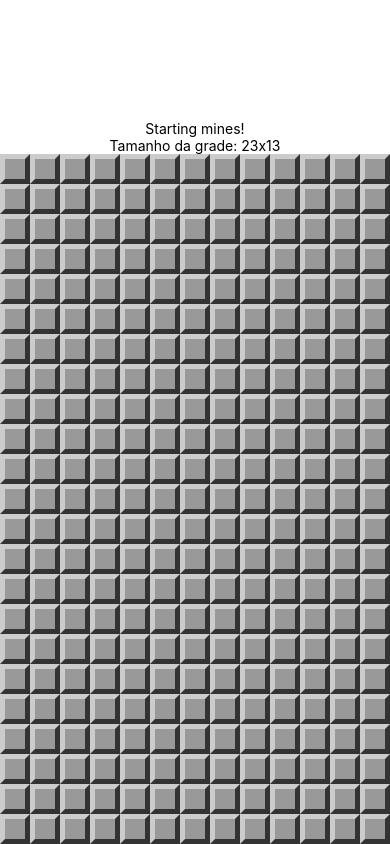
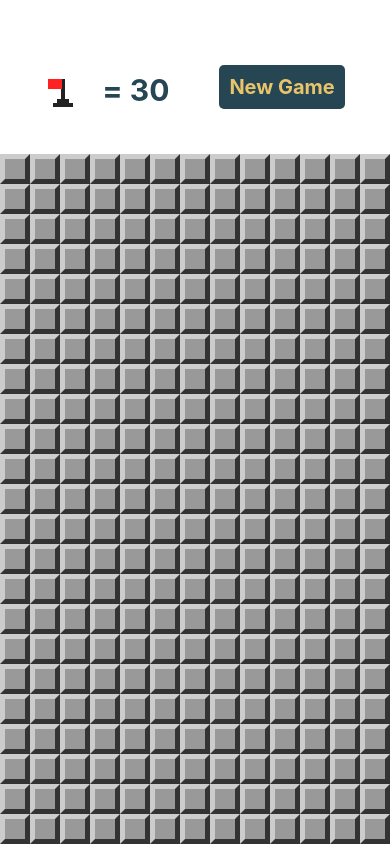
Before and after one commit to leandrocodes/minesweeper-game, a React Native app: screen / in a window 390 px wide. Built offline with nearby package versions, Linux system fonts and the light colour scheme.

Commit message:
header component

```diff
--- /dev/null
+++ b/src/components/Header.js
@@ -0,0 +1,55 @@
+import React from 'react'
+import { View, StyleSheet, Text, TouchableOpacity } from 'react-native'
+import Flag from './Flag'
+
+export default props => {
+  return (
+    <View style={styles.container}>
+      <View style={styles.flagContainer}>
+        <TouchableOpacity onPress={props.onFlagPress} style={styles.flagButton}>
+          <Flag bigger />
+        </TouchableOpacity>
+        <Text style={styles.flagsLeft}> = {props.flagsLeft}</Text>
+      </View>
+      <TouchableOpacity style={styles.button} onPress={props.onNewGame}>
+        <Text style={styles.buttonLabel}>New Game</Text>
+      </TouchableOpacity>
+    </View>
+  )
+}
+
+const styles = StyleSheet.create({
+  container: {
+    flex: 1,
+    flexDirection: 'row',
+    alignItems: 'center',
+    justifyContent: 'space-around',
+    paddingTop: 20,
+    paddingHorizontal: 20
+  },
+  flagContainer: {
+    flexDirection: 'row'
+  },
+  flagButton: {
+    marginTop: 10,
+    minWidth: 30
+  },
+  flagsLeft: {
+    fontSize: 30,
+    fontWeight: 'bold',
+    paddingTop: 5,
+    marginLeft: 20,
+    color: '#264653'
+  },
+  button: {
+    backgroundColor: '#264653',
+    padding: 10,
+    marginLeft: 50,
+    borderRadius: 5
+  },
+  buttonLabel: {
+    fontSize: 20,
+    color: '#e9c46a',
+    fontWeight: 'bold'
+  }
+})
--- a/src/screens/Home.js
+++ b/src/screens/Home.js
@@ -16,11 +16,12 @@
   hadExplosion,
   wonGame,
   showMines,
-  invertFlag
+  invertFlag,
+  flagsUsed
 } from '../functions'
 
 import MineField from '../components/MineField'
-import Flag from '../components/Flag'
+import Header from '../components/Header'
 
 export default () => {
   const minesAmount = () => {
@@ -30,14 +31,17 @@
     return Math.ceil(rows * cols * params.difficultLevel)
   }
 
-  const cols = params.getColumnsAmount()
-  const rows = params.getRowsAmount()
+  const createState = () => {
+    const rows = params.getRowsAmount()
+    const cols = params.getColumnsAmount()
+    return {
+      board: createMinedBoard(rows, cols, minesAmount()),
+      won: false,
+      lost: false
+    }
+  }
 
-  const [state, setState] = useState({
-    board: createMinedBoard(rows, cols, minesAmount()),
-    won: false,
-    lost: false
-  })
+  const [state, setState] = useState(createState())
 
   const onOpenField = (row, column) => {
     const board = cloneBoard(state.board)
@@ -46,10 +50,10 @@
     const won = wonGame(board)
     if (lost) {
       showMines(board)
-      Alert.alert('Perdeu!', 'Que buuuurrooo!')
+      Alert.alert('You loose!', 'What a shame!')
     }
     if (won) {
-      Alert.alert('Ganhou!', 'Parabéns!')
+      Alert.alert('Win!', 'Congrats!')
     }
     setState({ board, lost, won })
   }
@@ -60,18 +64,17 @@
     const won = wonGame(board)
 
     if (won) {
-      Alert.alert('Ganhou!', 'Parabéns!')
+      Alert.alert('Win!', 'Congrats!')
     }
     setState({ board, won })
   }
 
   return (
     <View style={styles.view}>
-      <Text style={styles.welcome}>Starting mines!</Text>
-      <Text style={styles.instructions}>
-        Tamanho da grade: {params.getRowsAmount()}x{params.getColumnsAmount()}
-      </Text>
-
+      <Header
+        flagsLeft={minesAmount() - flagsUsed(state.board)}
+        onNewGame={() => setState(createState())}
+      />
       <View styles={styles.board}>
         <MineField
           board={state.board}
```
